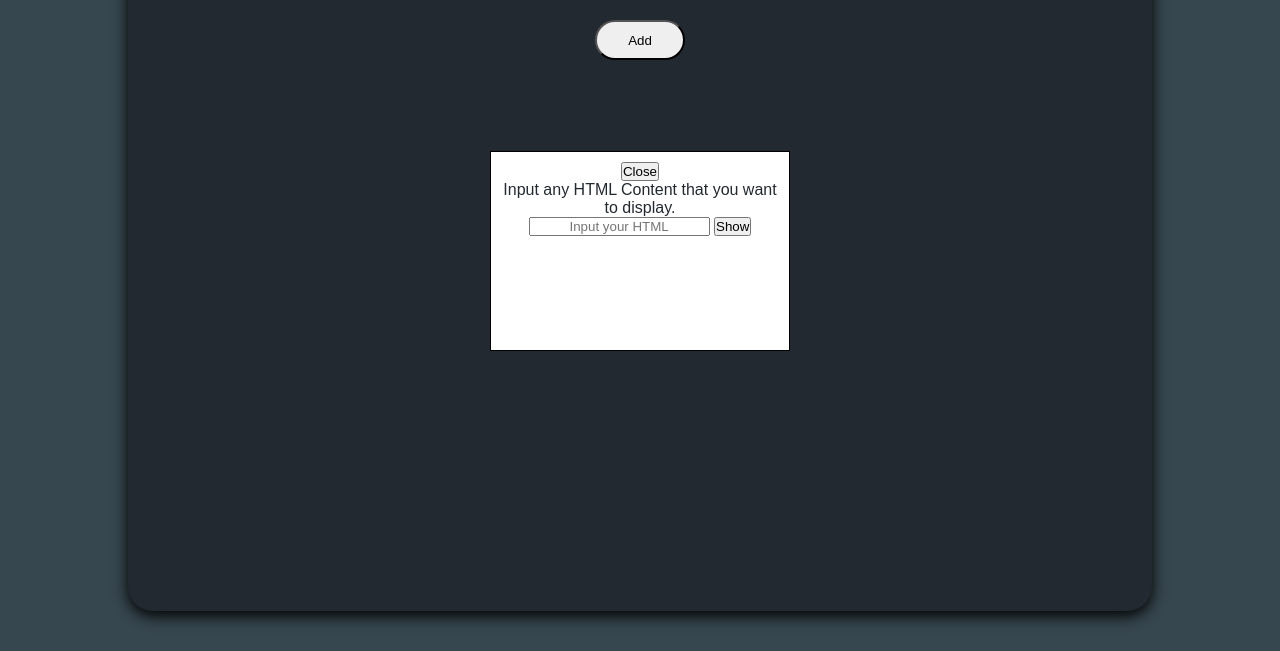
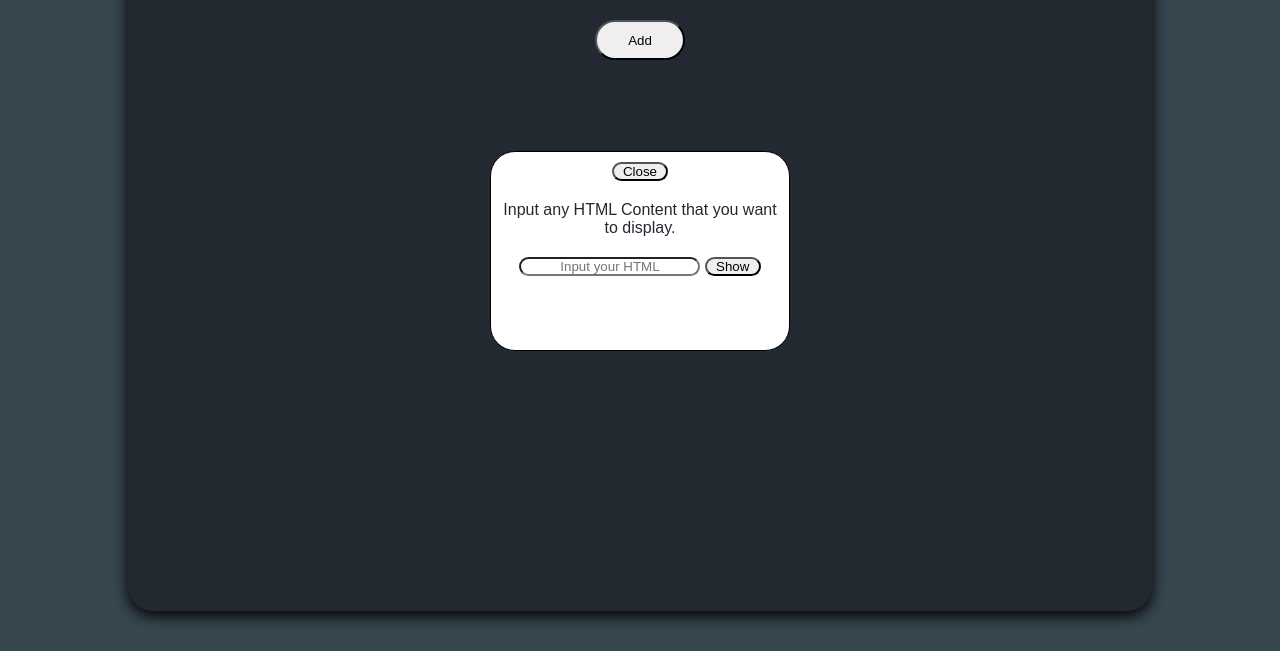
Before and after one commit to MrStinktier/mrstinktier.github.io, a plain HTML site: page Add-Things/index.html in a window 1280 px wide. Both pictures are taken after a click on the button "Add". Shown: the part 149-800 px from the top of the page. Drawn offline with nearby package versions, Linux system fonts and the light colour scheme.

Commit message:
Changes to be committed: 	modified:   Add-Things/index.css

```diff
--- a/Add-Things/index.css
+++ b/Add-Things/index.css
@@ -37,6 +37,7 @@ body{
 }
 
 .popup-div{
+    border-radius: 25px;
     position: fixed;
   width: 300px;
   height: 200px;
@@ -51,11 +52,21 @@ body{
   z-index: 10;
   display: none;
 }
-
+.popup-button{
+    border-radius: 25px;
+    width: 20%;
+}
 .popup-text{
     color: #232931;
+    margin-top: 20px;
+}
+
+.popup-input{
+    border-radius: 25px;
+    margin-top: 20px;
 }
 
 .popup-submit-button{
-    color: black;
+    border-radius: 25px;
+    width: 20%;
 }
```
